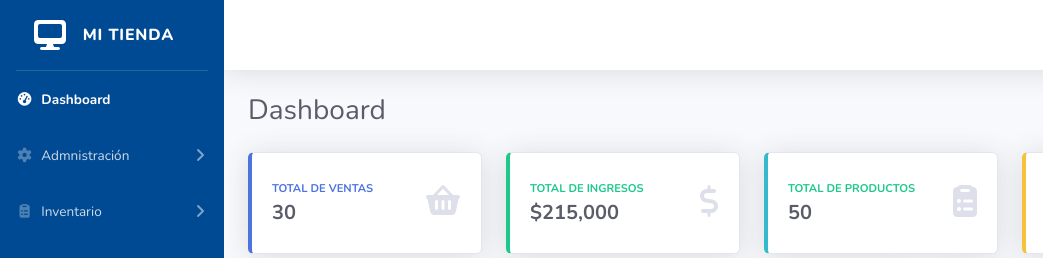
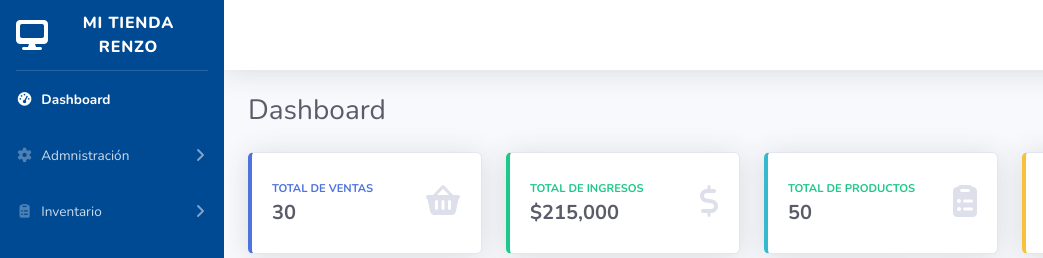
Before and after one commit to SergioChiquinta/MBSistema, a plain HTML site: page index.html in a window 1280 px wide. Shown: the top 258 px of the page, 0-1043 px from the left. Drawn offline with nearby package versions, Linux system fonts and the light colour scheme.

Commit message:
first commit

```diff
--- a/index.html
+++ b/index.html
@@ -33,7 +33,7 @@
                 <div class="sidebar-brand-icon">
                     <i class="fas fa-desktop"></i>
                 </div>
-                <div class="sidebar-brand-text mx-3">MI TIENDA</div>
+                <div class="sidebar-brand-text mx-3">MI TIENDA RENZO</div>
             </a>
 
             <!-- Divider -->
```
